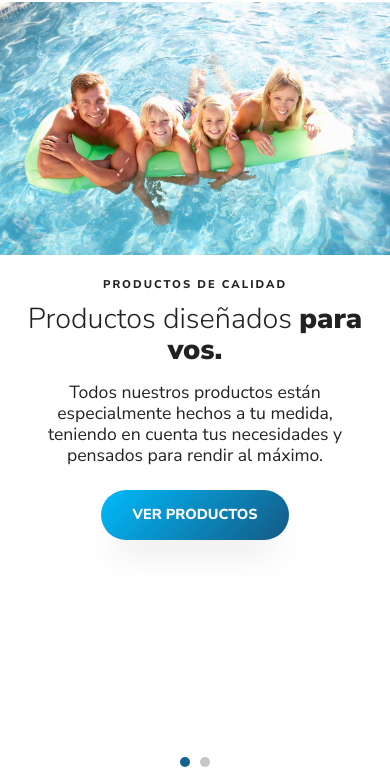
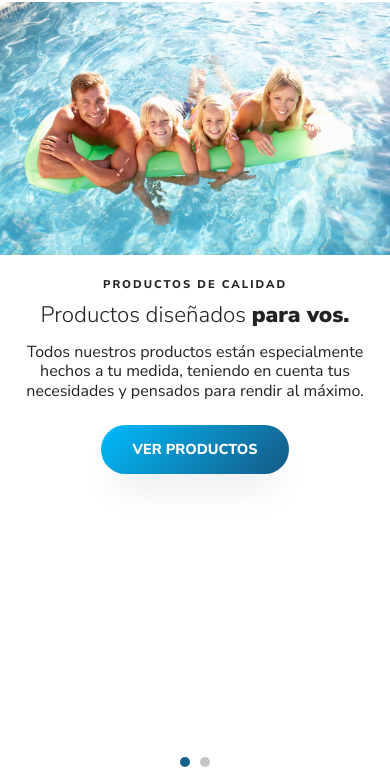
Before and after one commit to cientificabalber/cientificabalber.github.io, a plain HTML site: page index.html in a window 390 px wide. Shown: the part 65-844 px from the top of the page. Drawn offline with Linux system fonts and the light colour scheme.

Commit message:
Ajustes home

```diff
--- a/scss/main.scss
+++ b/scss/main.scss
@@ -462,15 +462,15 @@ body.compensate-for-scrollbar{
         top: 28%;
       }
       .slider-item .slider-text h1 {
-        font-size: 1.8rem;
+        font-size: 1.4rem;
         line-height: 1.1;
         color: #222;
-        margin: .5rem 0 1rem;
+        margin: .5rem 1rem 1rem;
       }
       .slider-item .slider-text p {
         color: #222;
         line-height: 1.2;
-        font-size: 1.1rem;
+        font-size: 1rem;
       }
       .slider-item .slider-text .subheading {
         font-size: .7rem;
@@ -494,6 +494,14 @@ body.compensate-for-scrollbar{
         &.active{
           background: #14628e;
         }
+      }
+      &.owl-drag .owl-item {
+        -ms-touch-action: auto;
+            touch-action: auto;
+        -webkit-user-select: none;
+        -moz-user-select: none;
+        -ms-user-select: none;
+        user-select: none;
       }
     }
   }
```
Also changed, not shown: css/main.css, 1 other file.
